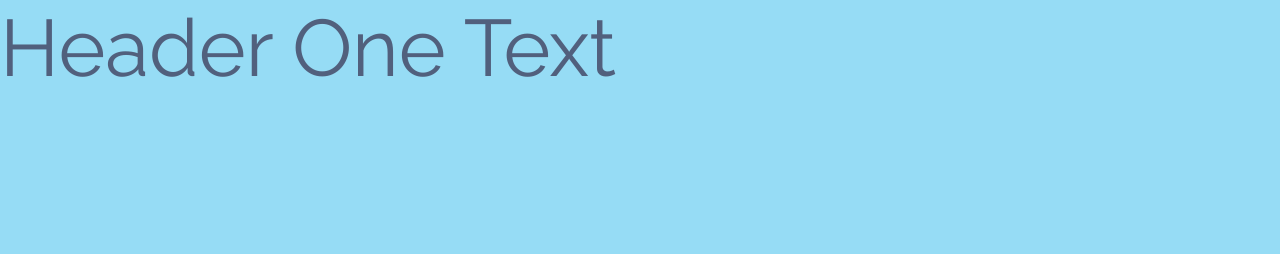
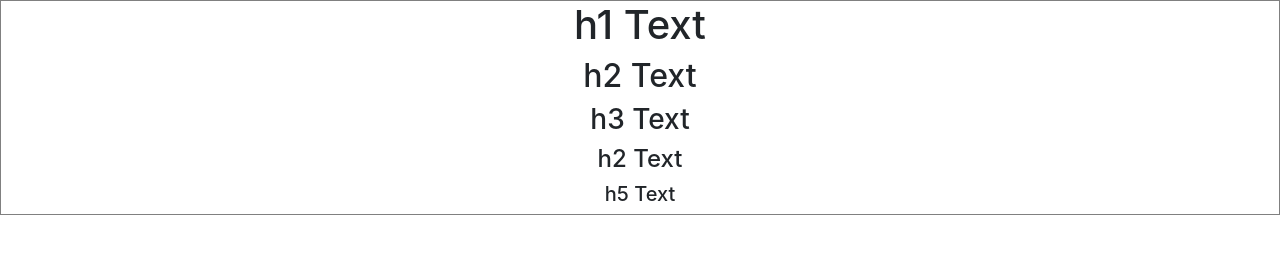
Before and after one commit to AJtwiss01/UCSD-pesonal-website, a website: page stylequide.html in a window 1280 px wide. Drawn offline with nearby package versions, Linux system fonts and the light colour scheme.

Commit message:
created some h1 to view

```diff
--- a/css/styles.css
+++ b/css/styles.css
@@ -22,6 +22,8 @@ h2 {
 .my-title {
   font-weight: normal;
 }
+
+/* cloud heaeder  */
 .wrap {
   height: 700px;
   margin: auto;
@@ -283,3 +285,16 @@ h2 {
     transform: translateX(-200%);
   }
 }
+
+/* skill section */
+.skill-row {
+  width: 50%;
+  margin: 0 auto;
+}
+.skill-row img {
+  margin: 0 auto;
+}
+.skill-row p {
+  text-align: left;
+  line-height: 2;
+}
--- a/css/stylequide.html
+++ b/stylequide.html
@@ -22,11 +22,32 @@
       type="text/css"
     />
 
-    <link rel="stylesheet" href="styles.css" />
+    <!-- <link rel="stylesheet" href="styles.css" /> -->
     <link rel="icon" href="favicon.ico" />
+    <style>
+      .element-wrapper {
+        display: flex;
+        /* justify-content: center; */
+        flex-direction: column;
+        align-items: center;
+        width: 100%;
+        border: 1px solid gray;
+      }
+      h1,
+      h2 {
+        display: flex;
+        flex: 1;
+      }
+    </style>
   </head>
   <body>
-    <h1>Header One Text</h1>
+    <div class="element-wrapper">
+      <h1>h1 Text</h1>
+      <h2>h2 Text</h2>
+      <h3>h3 Text</h3>
+      <h4>h2 Text</h4>
+      <h5>h5 Text</h5>
+    </div>
     <!-- jQuery library -->
     <script src="https://ajax.googleapis.com/ajax/libs/jquery/3.4.1/jquery.min.js"></script>
 
```
Also changed, not shown: index.html (+3 -3 lines).
